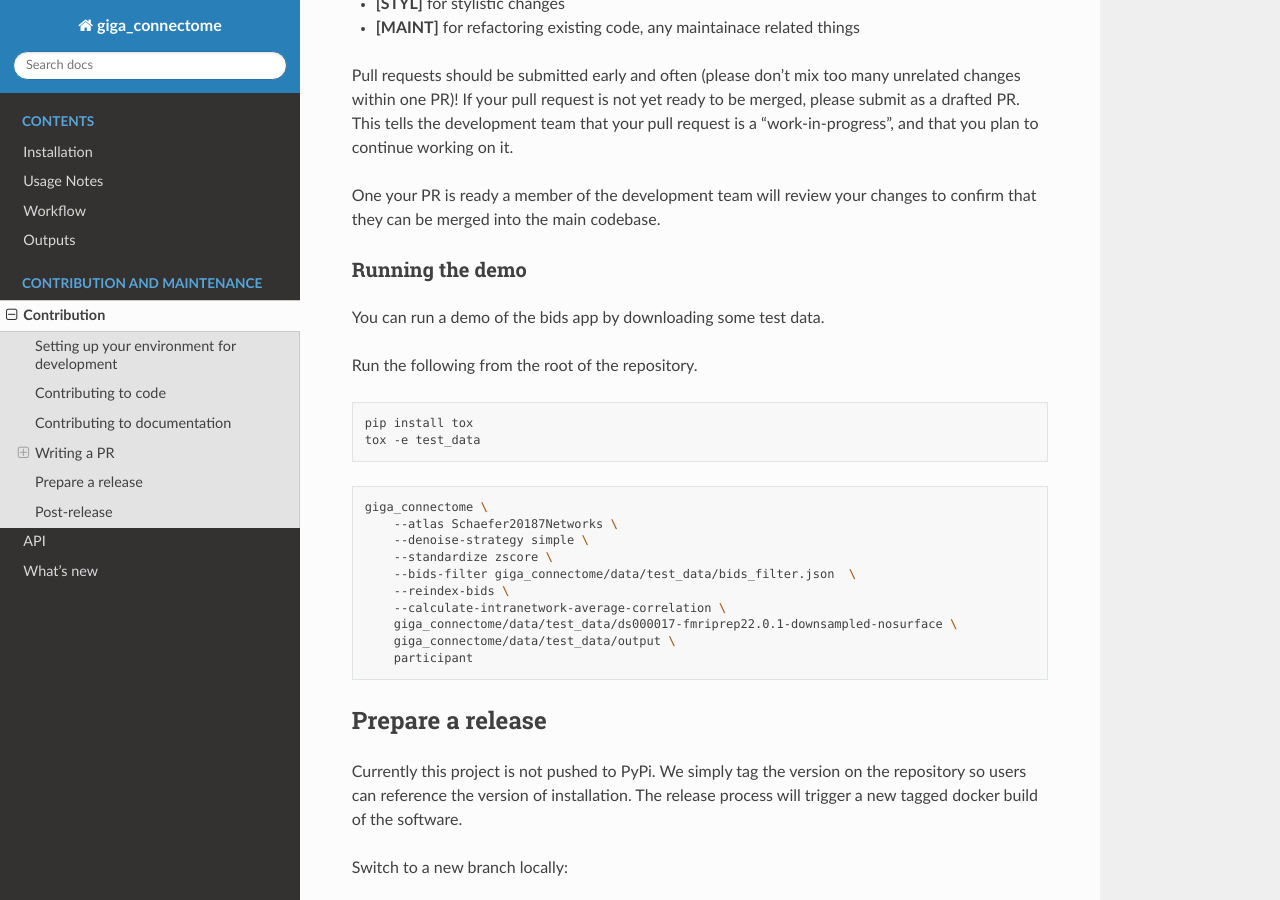
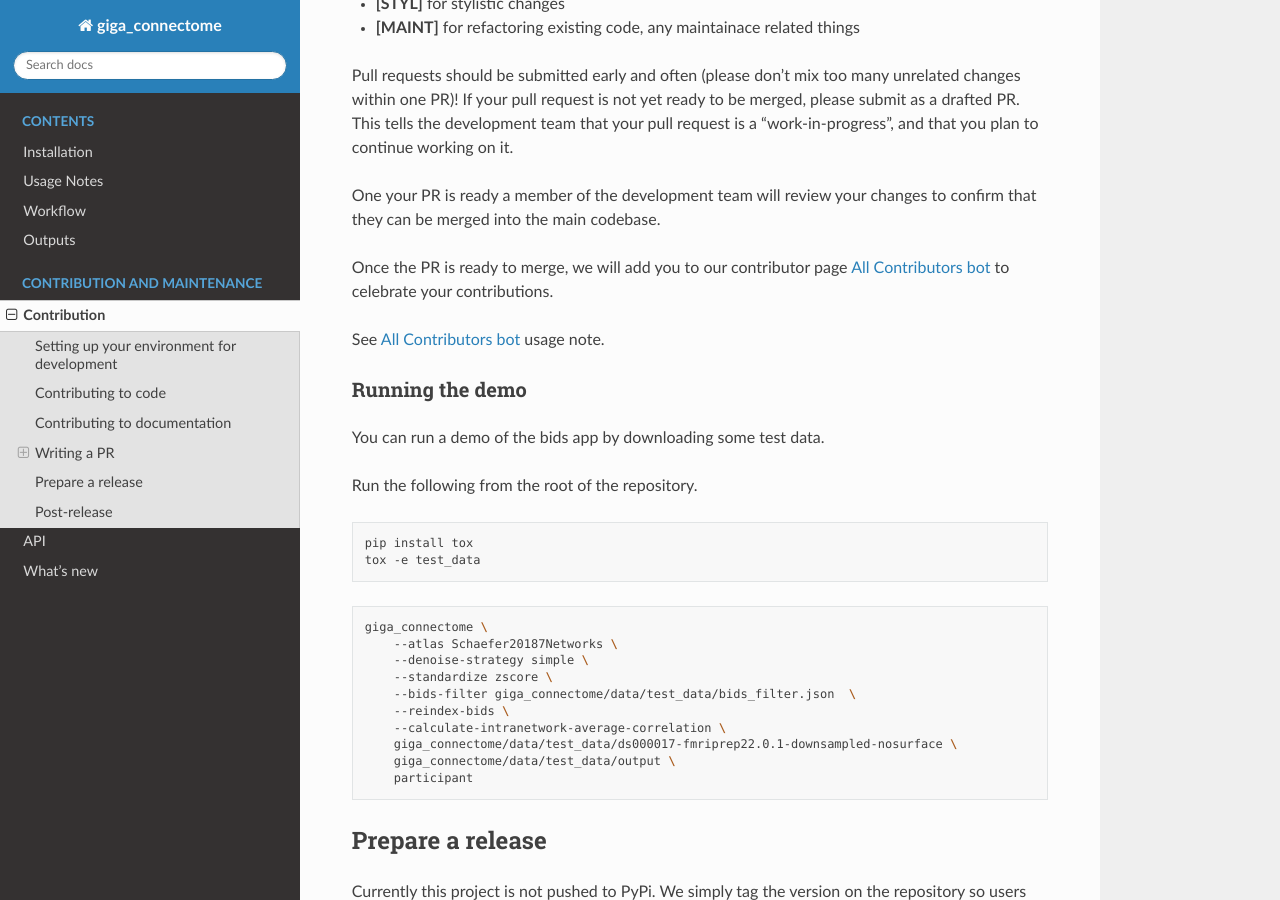
Before and after one commit to bids-apps/giga_connectome, a Sphinx documentation site: the page built from docs/source/contributing.md, in a window 1280 px wide and 900 px high, scrolled down 2512 px. Built offline with Sphinx 7.4.7 and the Read the Docs theme 3.1.0, drawn with Linux system fonts in a browser that asks for light colours; the version number could not be read and is left out.

Commit message:
DOCS add instruction for all contributors bot

```diff
--- a/docs/source/contributing.md
+++ b/docs/source/contributing.md
@@ -115,6 +115,10 @@ This tells the development team that your pull request is a "work-in-progress",
 
 One your PR is ready a member of the development team will review your changes to confirm that they can be merged into the main codebase.
 
+Once the PR is ready to merge, we will add you to our contributor page [All Contributors bot](https://allcontributors.org/) to celebrate your contributions.
+
+See [All Contributors bot](https://allcontributors.org/docs/en/bot/usage) usage note.
+
 ### Running the demo
 
 You can run a demo of the bids app by downloading some test data.
```
